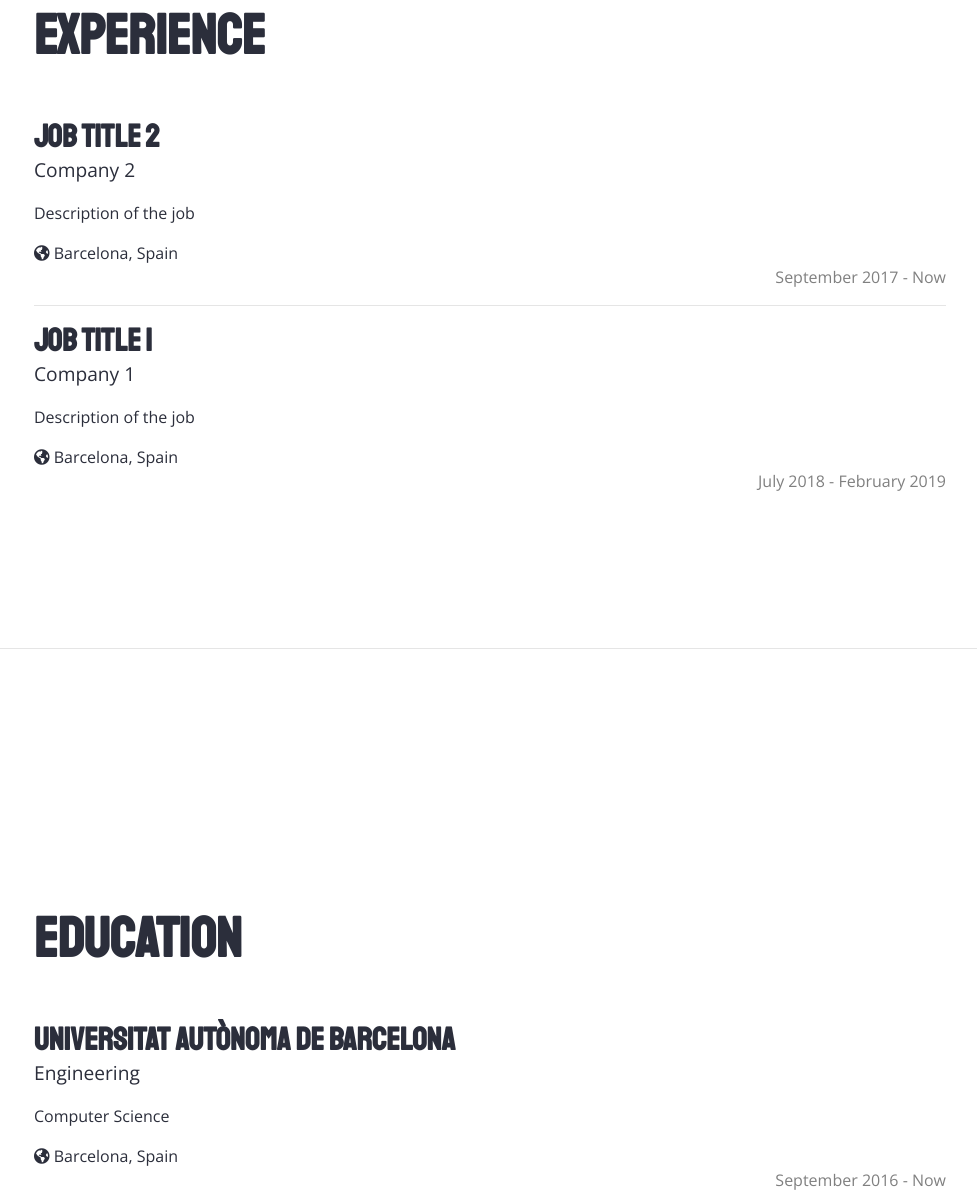
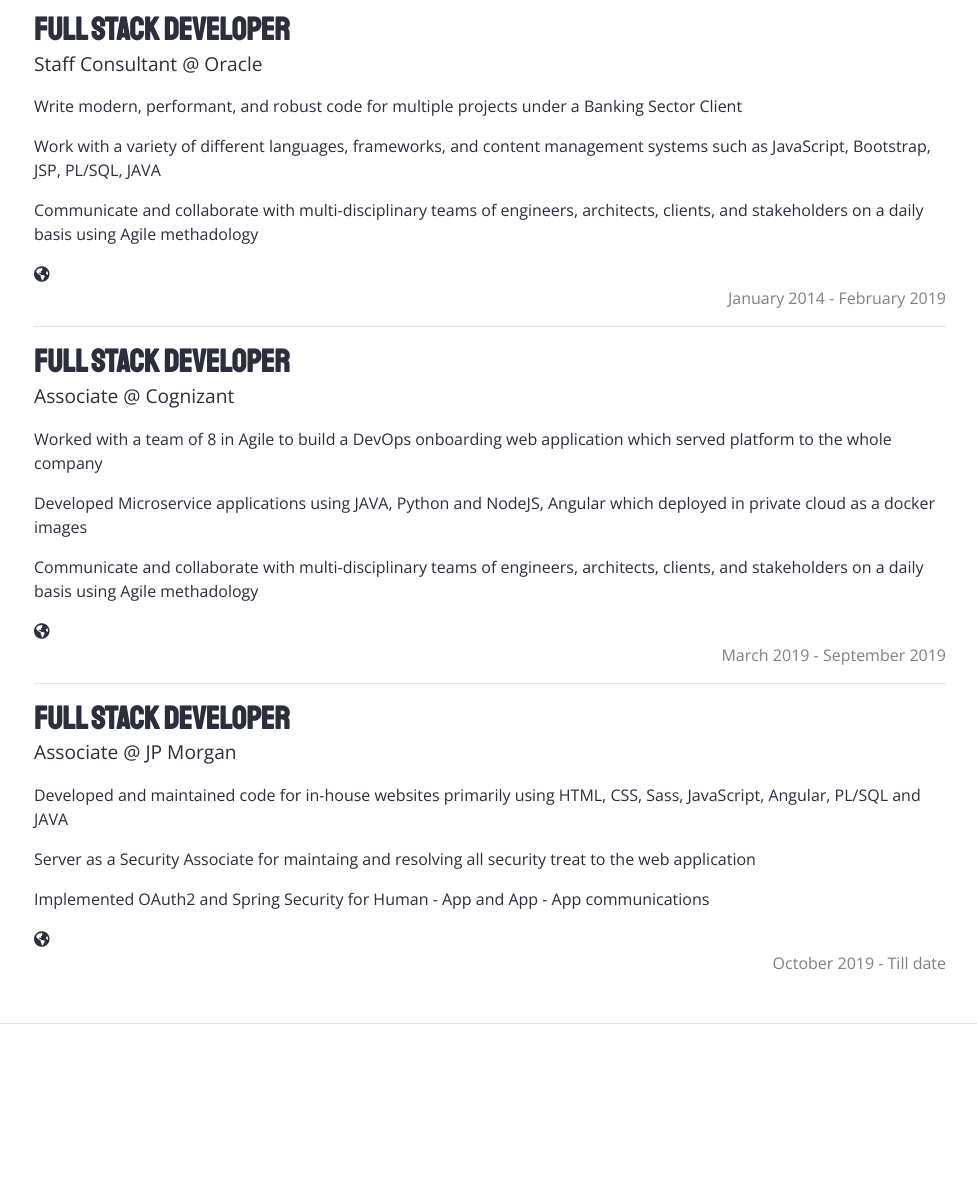
Before and after one commit to akhiltn/akhil-portfolio, a plain HTML site: page index.html in a window 1280 px wide. Shown: the part 953-2148 px from the top of the page, without its empty margins (286-1263 px from the left). Drawn offline with nearby package versions, Linux system fonts and the light colour scheme.

Commit message:
update everything

```diff
--- a/css/style.css
+++ b/css/style.css
@@ -1,8 +1,3 @@
-/*!
- * Guim González - Portfolio v1.0.0 (https://guimgonzalez.me)
- * Copyright 2019 Guim González
- * Licensed under MIT (https://github.com/GuimG/dev-portfolio/master/LICENSE)
- */
 
 body {
   font-family: "Open Sans", sans-serif;
--- a/data/data.js
+++ b/data/data.js
@@ -1,59 +1,94 @@
 let profile = {
   picture: "https://lh3.googleusercontent.com/kCqxOclwU9CdYPPXoBM7iLssOgQWMftae15roU_Cq3W9ukVzVxFKUqB69RqJWtrr5np5jVDNvI0EmYNdw31rFFihv4iX5H4Xy7-Jz5_coaPdFUgq7X_KE1Q5iBmoSY5S2ot2JeTo0Ik=w2400",
   name: "Akhil T Narendran",
-  description: "Software Engineer & Fullstack Developer",
-  bio:
-    "Lorem ipsum dolor sit amet, consectetur adipiscing elit. In efficitur neque arcu, et sagittis ex eleifend at. Vestibulum consectetur in eros eget faucibus. Sed euismod in nisl a varius. Cras blandit dictum porttitor. Vestibulum vitae lacus euismod, condimentum magna vel, vulputate lectus. Etiam fermentum velit eu neque tincidunt semper. Integer id erat vitae magna tempor consectetur. Sed sed ultricies diam. Mauris ut eros tristique, efficitur sapien luctus, egestas erat. Curabitur maximus lacus dui, eget consequat nisl rhoncus et. Aenean posuere tortor nec justo finibus maximus. Pellentesque sollicitudin faucibus neque vel gravida. Praesent lobortis, lacus ut maximus sollicitudin, mauris sem rutrum nulla, laoreet vehicula nulla erat non massa.",
-  email: "guim.gonzalez@gmail.com",
+  description: "Fullstack Developer",
+  bio:[
+    "Experienced Software developer with history of working in the information technology and services industry primarily in Banking Domain",
+    "Good with project planning, project module management and meeting tough deadlines. Knowledge of cloud platforms like AWS, Cloud Foundry and other Private Cloud for developing and deploying applications.",
+    "Experience in self managing the whole project from the requirement to deployment. Familiarity with tools for collaborative development."
+],
+    email: "tnakhil@gmail.com",
   location: "Bangalore, India",
   birth: "1991-04-20", // YYYY-MM-DD format
   skills: [
-    "Java",
-    "CSS",
+    "JAVA",
+    "JavaScript (ES6)",
+    "TypeScript",
     "HTML",
-    "Javascript",
-    "TypeScript",
+    "CSS/Sass",
     "Python",
-    "Angular"
+    "SQL",
+    "PL/SQL",
+    "Angular",
+    "SpringBoot",
+    "Spring Security",
+    "Bootstrap",
+    "Cucumber",
+    "JUnit",
+    "Agile",
+    "AWS",
+    "Cloud Foundry",
+    "Google Cloud",
+    "Docker",
+    "Git",
+    "Ansible",
+    "Firebase"
   ],
   social: {
-    linkedin: "https://example.com/",
-    twitter: "https://example.com/",
+    linkedin: "https://in.linkedin.com/in/akhiltn",
+    twitter: "https://www.codeply.com/u/akhiltn",
     github: "https://example.com/",
     stackoverflow: "https://example.com/",
     dev: "https://example.com/"
   },
   experience: [
     {
-      title: "Job title 2",
-      company: "Company 2",
-      url: "https://example.com/",
-      location: "Barcelona, Spain",
-      description: "Description of the job",
-      from: "September 2017",
-      to: "Now"
+      company: "Oracle",
+      designation: "Staff Consultant",
+      role: "Full Stack Developer",
+      from_date: "January 2014",
+      to_date: "February 2019",
+      description: [
+        "Write modern, performant, and robust code for multiple projects under a Banking Sector Client",
+        "Work with a variety of different languages, frameworks, and content management systems such as JavaScript, Bootstrap, JSP, PL/SQL, JAVA",
+        "Communicate and collaborate with multi-disciplinary teams of engineers, architects, clients, and stakeholders on a daily basis using Agile methadology"
+      ]
     },
     {
-      title: "Job title 1",
-      company: "Company 1",
-      url: "https://example.com/",
-      location: "Barcelona, Spain",
-      description: "Description of the job",
-      from: "July 2018",
-      to: "February 2019"
+      company: "Cognizant",
+      designation: "Associate",
+      role: "Full Stack Developer",
+      from_date: "March 2019",
+      to_date: "September 2019",
+      description: [
+        "Worked with a team of 8 in Agile to build a DevOps onboarding web application which served platform to the whole company",
+        "Developed Microservice applications using JAVA, Python and NodeJS, Angular which deployed in private cloud as a docker images"
+      ]
+    },
+    {
+      company: "JP Morgan",
+      designation: "Associate",
+      role: "Full Stack Developer",
+      from_date: "October 2019",
+      to_date: "Till date",
+      description: [
+        "Developed and maintained code for in-house websites primarily using HTML, CSS, Sass, JavaScript, Angular, PL/SQL and JAVA",
+        "Server as a Security Associate for maintaing and resolving all security treat to the web application",
+        "Implemented OAuth2 and Spring Security for Human - App and App - App communications"
+      ]
     }
   ],
   education: [
     {
-      school: "Universitat Autònoma de Barcelona",
+      school: "Sathyabama University",
       degree: "Engineering",
-      fieldOfStudy: "Computer Science",
-      location: "Barcelona, Spain",
-      from: "September 2016",
-      to: "Now"
+      fieldOfStudy: "Bachelor of Chemical Engineering",
+      location: "Chennai, India",
+      from: "2009",
+      to: " 2013"
     }
   ],
-  quote: "Experianced JAVA Fullstack Developer"
+  quote: "No other developers required!"
 };
 
 let page = {
--- a/index.html
+++ b/index.html
@@ -1,66 +1,41 @@
 <!DOCTYPE html>
 <html lang="en">
+
 <head>
   <meta charset="UTF-8" />
   <meta name="viewport" content="width=device-width, initial-scale=1.0" />
   <meta http-equiv="X-UA-Compatible" content="ie=edge" />
   <title>My Dev Portfolio</title>
-    <meta
-      name="description"
-      content="Developer portfolio template made with HTML, CSS, Javascript and Bootstrap4."
-    />
-    <meta
-      name="keywords"
-      content="developer, portfolio, template, dev, html, css, javascript, bootstrap, guim, guim gonzalez, gitub"
-    />
+  <meta name="description" content="Developer portfolio template made with HTML, CSS, Javascript and Bootstrap4." />
+  <meta name="keywords"
+    content="developer, portfolio, template, dev, html, css, javascript, bootstrap, guim, guim gonzalez, gitub" />
   <meta name="author" content="Guim Gonzalez Torregrosa" />
 
   <link rel="shortcut icon" href="img/favicon.png" type="image/x-icon" />
 
   <!-- Fonts -->
-    <link
-      href="https://fonts.googleapis.com/css?family=Open+Sans:300,400,700|Staatliches"
-      rel="stylesheet"
-    />
-    <link
-      rel="stylesheet"
-      href="https://use.fontawesome.com/releases/v5.6.3/css/all.css"
-      integrity="sha384-UHRtZLI+pbxtHCWp1t77Bi1L4ZtiqrqD80Kn4Z8NTSRyMA2Fd33n5dQ8lWUE00s/"
-      crossorigin="anonymous"
-    />
+  <link href="https://fonts.googleapis.com/css?family=Open+Sans:300,400,700|Staatliches" rel="stylesheet" />
+  <link rel="stylesheet" href="https://use.fontawesome.com/releases/v5.6.3/css/all.css"
+    integrity="sha384-UHRtZLI+pbxtHCWp1t77Bi1L4ZtiqrqD80Kn4Z8NTSRyMA2Fd33n5dQ8lWUE00s/" crossorigin="anonymous" />
 
   <!-- Bootstrap CDN -->
-    <link
-      rel="stylesheet"
-      href="https://stackpath.bootstrapcdn.com/bootstrap/4.2.1/css/bootstrap.min.css"
-      integrity="sha384-GJzZqFGwb1QTTN6wy59ffF1BuGJpLSa9DkKMp0DgiMDm4iYMj70gZWKYbI706tWS"
-      crossorigin="anonymous"
-    />
+  <link rel="stylesheet" href="https://stackpath.bootstrapcdn.com/bootstrap/4.2.1/css/bootstrap.min.css"
+    integrity="sha384-GJzZqFGwb1QTTN6wy59ffF1BuGJpLSa9DkKMp0DgiMDm4iYMj70gZWKYbI706tWS" crossorigin="anonymous" />
 
   <!-- Custom css -->
   <link rel="stylesheet" href="css/style.css" />
 </head>
+
 <body onload="setup()" id="top">
   <nav class="navbar navbar-expand-lg navbar-dark fixed-top" id="sideNav">
     <a class="navbar-brand js-scroll-trigger" href="#top">
       <span class="d-block d-lg-none" id="smallName"></span>
       <span class="d-none d-lg-block">
-          <img
-            class="img-fluid img-profile rounded-circle mx-auto mb-2"
-            id="profileImg"
-            src="img/default-profile.png"
-          />
+        <img class="img-fluid img-profile rounded-circle mx-auto mb-2" id="profileImg" src="img/default-profile.png" />
       </span>
     </a>
-      <button
-        class="navbar-toggler"
-        type="button"
-        data-toggle="collapse"
-        data-target="#navbarSupportedContent"
-        aria-controls="navbarSupportedContent"
-        aria-expanded="false"
-        aria-label="Toggle navigation"
-      >
+    <button class="navbar-toggler" type="button" data-toggle="collapse" data-target="#navbarSupportedContent"
+      aria-controls="navbarSupportedContent" aria-expanded="false" aria-label="Toggle navigation">
       <span class="navbar-toggler-icon"></span>
     </button>
     <div class="collapse navbar-collapse" id="navbarSupportedContent">
@@ -69,14 +44,10 @@
           <a class="nav-link js-scroll-trigger" href="#about">About</a>
         </li>
         <li class="nav-item">
-            <a class="nav-link js-scroll-trigger" href="#experience"
-              >Experience</a
-            >
+          <a class="nav-link js-scroll-trigger" href="#experience">Experience</a>
         </li>
         <li class="nav-item">
-            <a class="nav-link js-scroll-trigger" href="#education"
-              >Education</a
-            >
+          <a class="nav-link js-scroll-trigger" href="#education">Education</a>
         </li>
         <li class="nav-item">
           <a class="nav-link js-scroll-trigger" href="#skills">Skills</a>
@@ -95,55 +66,27 @@
           <span class="first"></span> <span class="text-b second"></span>
         </h1>
         <div class="subheading mb-5">
-            <i class="fas fa-globe-americas"></i> <span id="location"></span
-            ><br />
+          <i class="fas fa-globe-americas"></i> <span id="location"></span><br />
           <i class="far fa-calendar"></i> <span id="age"></span><br />
-            <a id="email"
-              ><i class="far fa-envelope"></i> <span class="email"></span
-            ></a>
+          <a id="email"><i class="far fa-envelope"></i> <span class="email"></span></a>
         </div>
         <p class="lead mb-5" id="description">
           <span class="quote"></span> - <span class="description"></span>
         </p>
         <div class="social-icons">
-            <a
-              id="linkedin"
-              target="_blank"
-              rel="noopener noreferrer"
-              class="nightsky-social"
-            >
+          <a id="linkedin" target="_blank" rel="noopener noreferrer" class="nightsky-social">
             <i class="fab fa-linkedin-in"></i>
           </a>
-            <a
-              id="github"
-              target="_blank"
-              rel="noopener noreferrer"
-              class="nightsky-social"
-            >
+          <a id="github" target="_blank" rel="noopener noreferrer" class="nightsky-social">
             <i class="fab fa-github"></i>
           </a>
-            <a
-              id="twitter"
-              target="_blank"
-              rel="noopener noreferrer"
-              class="nightsky-social"
-            >
+          <a id="twitter" target="_blank" rel="noopener noreferrer" class="nightsky-social">
             <i class="fab fa-twitter"></i>
           </a>
-            <a
-              id="stackoverflow"
-              target="_blank"
-              rel="noopener noreferrer"
-              class="nightsky-social"
-            >
+          <a id="stackoverflow" target="_blank" rel="noopener noreferrer" class="nightsky-social">
             <i class="fab fa-stack-overflow"></i>
           </a>
-            <a
-              id="dev"
-              target="_blank"
-              rel="noopener noreferrer"
-              class="nightsky-social"
-            >
+          <a id="dev" target="_blank" rel="noopener noreferrer" class="nightsky-social">
             <i class="fab fa-dev"></i>
           </a>
         </div>
@@ -152,10 +95,7 @@
 
     <hr class="m-0" />
 
-      <section
-        class="resume-section p-3 p-lg-5 d-flex flex-column"
-        id="experience"
-      >
+    <section class="resume-section p-3 p-lg-5 d-flex flex-column" id="experience">
       <div class="my-auto">
         <h2 class="mb-5">Experience</h2>
 
@@ -165,10 +105,7 @@
 
     <hr class="m-0" />
 
-      <section
-        class="resume-section p-3 p-lg-5 d-flex flex-column"
-        id="education"
-      >
+    <section class="resume-section p-3 p-lg-5 d-flex flex-column" id="education">
       <div class="my-auto">
         <h2 class="mb-5">Education</h2>
 
@@ -177,14 +114,14 @@
     </section>
 
     <div class="d-none">
-        <div
-          class="resume-item d-flex flex-column flex-md-row mb-5"
-          id="credsTemplate"
-        >
+      <div class="resume-item d-flex flex-column flex-md-row mb-5" id="credsTemplate">
         <div class="resume-content mr-auto">
           <h3 class="mb-0"></h3>
           <div class="subheading mb-3"></div>
           <p></p>
+          <p class="para1"></p>
+          <p class="para2"></p>
+          <p class="para3"></p>
           <i class="fas fa-globe-americas"></i> <span class="location"></span>
         </div>
         <div class="resume-date text-md-right">
@@ -223,4 +160,5 @@
   <script src="data/data.js"></script>
   <script src="js/index.js"></script>
 </body>
+
 </html>
--- a/js/index.js
+++ b/js/index.js
@@ -62,13 +62,14 @@
   // Experience
   for (var i = 0; i < profile.experience.length; i++) {
     var experienceTemplate = $("#credsTemplate");
-    experienceTemplate.find(".mb-0").text(profile.experience[i].title);
-    experienceTemplate.find(".mb-3").text(profile.experience[i].company);
-    experienceTemplate.find("p").text(profile.experience[i].description);
-    experienceTemplate.find(".location").text(profile.experience[i].location);
+    experienceTemplate.find(".mb-0").text(profile.experience[i].role);
+    experienceTemplate.find(".mb-3").text(profile.experience[i].designation+' @ '+profile.experience[i].company);
+    experienceTemplate.find(".para1").text(profile.experience[i].description[0]);
+    experienceTemplate.find(".para2").text(profile.experience[i].description[1]);
+    experienceTemplate.find(".para3").text(profile.experience[i].description[2]);
     experienceTemplate
       .find(".date")
-      .text(profile.experience[i].from + " - " + profile.experience[i].to);
+      .text(profile.experience[i].from_date + " - " + profile.experience[i].to_date);
 
     $("#experienceContainer").append(experienceTemplate.html());
     if (i < profile.experience.length - 1)
@@ -79,7 +80,9 @@
     var educationTemplate = $("#credsTemplate");
     educationTemplate.find(".mb-0").text(profile.education[i].school);
     educationTemplate.find(".mb-3").text(profile.education[i].degree);
-    educationTemplate.find("p").text(profile.education[i].fieldOfStudy);
+    educationTemplate.find(".para1").text(profile.education[i].fieldOfStudy);
+    experienceTemplate.find(".para2").text('');
+    experienceTemplate.find(".para3").text('');
     educationTemplate.find(".location").text(profile.education[i].location);
     educationTemplate
       .find(".date")
```
Also changed, not shown: data/resume.json (renamed from resume.json, +4 -5 lines). Lines whose indentation alone changed are shown as unchanged.
